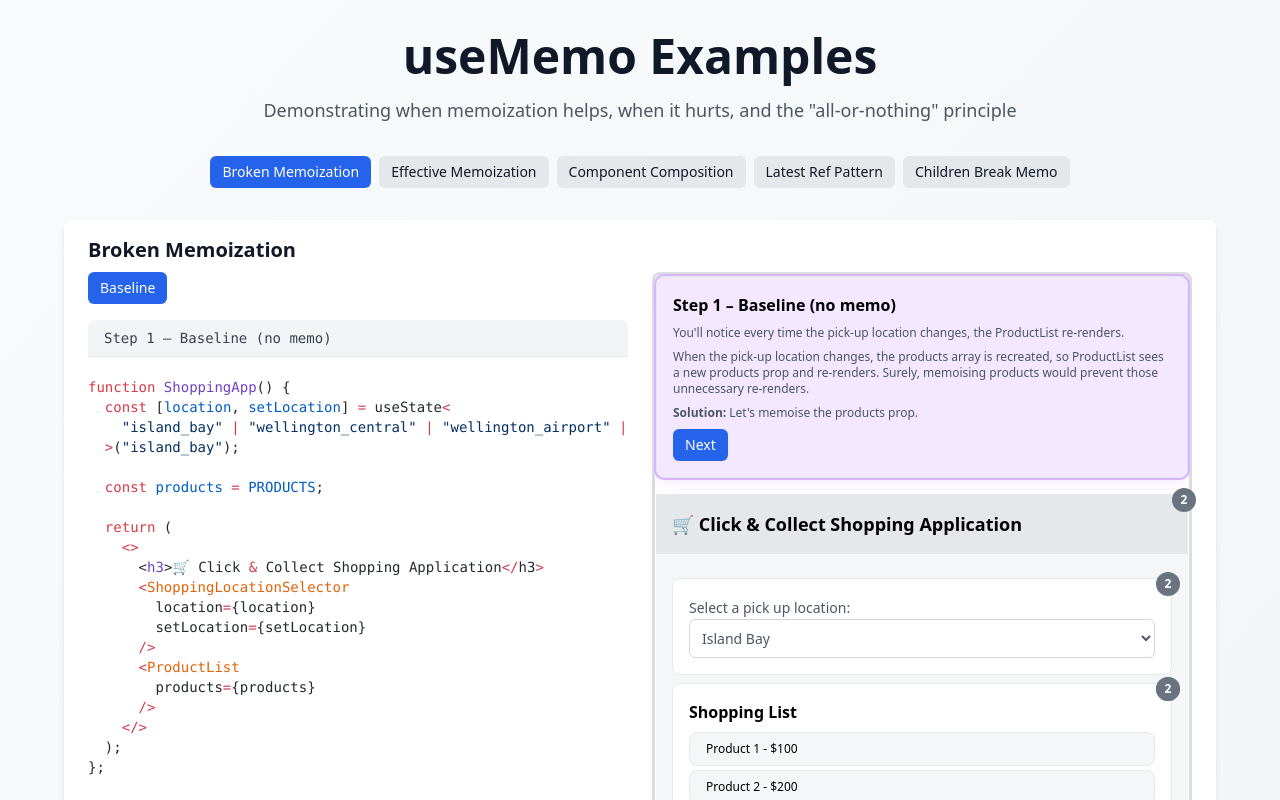
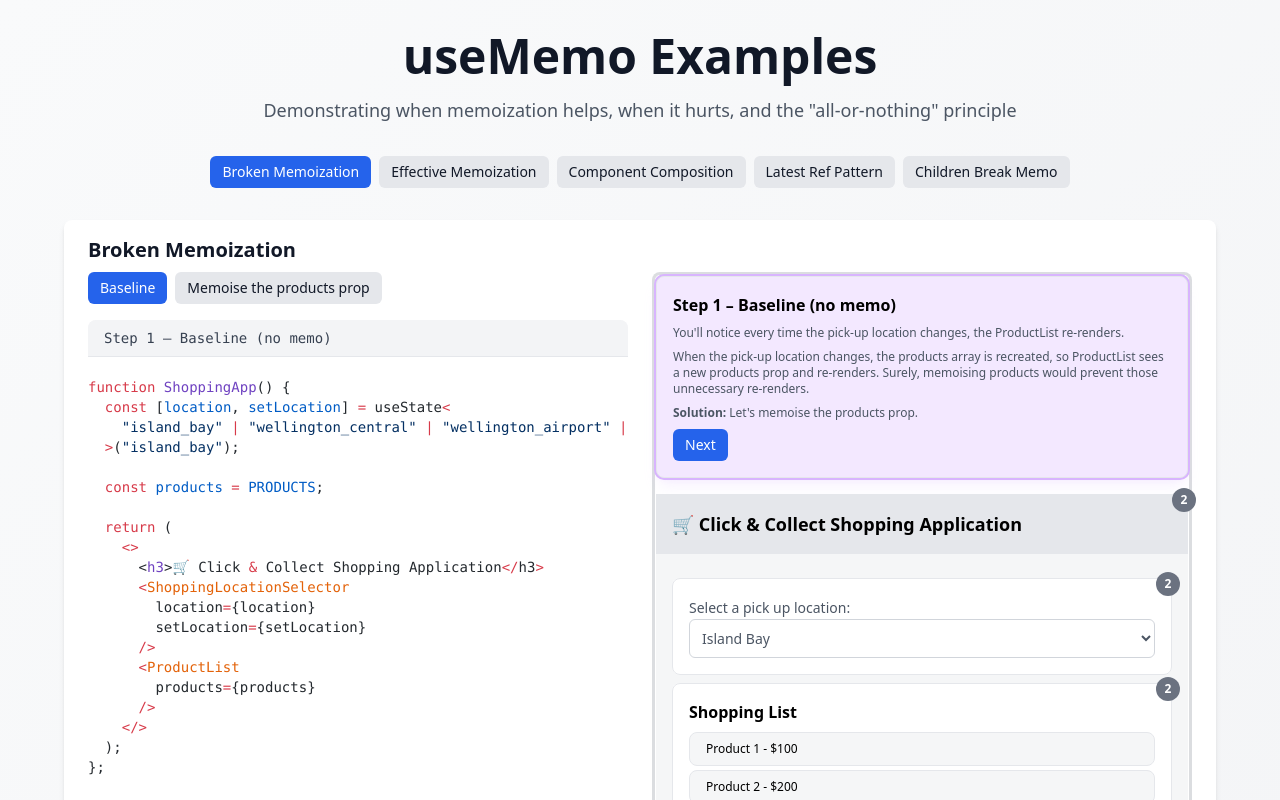
Before and after one commit to slackermorris/use-memo, a React (Vite) app: page / in a window 1280 px wide. Shown: the top 800 px of the page. Built offline with nearby package versions, Linux system fonts and the light colour scheme.

Commit message:
feature: different steps in attempt at memoising better split out

```diff
--- a/src/components/examples/BrokenMemoExample.tsx
+++ b/src/components/examples/BrokenMemoExample.tsx
@@ -116,6 +116,14 @@ const MemoizedProductList = memo(function MemoizedProductList({
 function Demo_Baseline({ products }: { products: Product[] }) {
   return (
     <RenderTracker name="ShoppingApp (Baseline)">
+      <ProductList products={products} />
+    </RenderTracker>
+  );
+}
+
+function Demo_MemoiseProp({ products }: { products: Product[] }) {
+  return (
+    <RenderTracker name="ShoppingApp (memoise prop)">
       <ProductList products={products} />
     </RenderTracker>
   );
@@ -342,6 +350,53 @@ const PRODUCTS = [
 ];
 `;
 
+const CODE_MEMOISE_PROP = `
+function ShoppingApp() {
+  const [location, setLocation] = useState<
+    "island_bay" | "wellington_central" | "wellington_airport" | "wellington_west"
+  >("island_bay");
+
+  const products = useMemo(() => PRODUCTS, []);
+
+  return (
+    <>
+      <h3>🛒 Click & Collect Shopping Application</h3>
+      <ShoppingLocationSelector
+        location={location}
+        setLocation={setLocation}
+      />
+      <ProductList
+        products={products}
+      />
+    </>
+  );
+};
+
+const PRODUCTS = [
+  {
+    id: 1,
+    name: "Product 1",
+    price: 100,
+    category: "electronics",
+    inStock: true,
+  },
+  {
+    id: 2,
+    name: "Product 2",
+    price: 200,
+    category: "clothing",
+    inStock: false,
+  },
+  {
+    id: 3,
+    name: "Product 3",
+    price: 300,
+    category: "books",
+    inStock: true,
+  },
+];
+`;
+
 const CODE_CALLBACK_ONLY = `// useCallback only (doesn't help by itself)
 function ShoppingApp() {
   const [selectedCategory, setSelectedCategory] = useState('all');
@@ -438,27 +493,17 @@ const PRODUCTS = [
 ];
 
 export function BrokenMemoExample() {
-  const [step, setStep] = useState<"baseline">("baseline");
-  const [location, setLocation] = useState<
-    | "island_bay"
-    | "wellington_central"
-    | "wellington_airport"
-    | "wellington_west"
-  >("island_bay");
-
-  const products = PRODUCTS;
-
-  const renderProductList = () => {
-    switch (step) {
-      case "baseline":
-        return <Demo_Baseline products={products} />;
-    }
-  };
+  const [step, setStep] = useState<"baseline" | "memoiseProp">("baseline");
 
   const codeForStep = () => {
     switch (step) {
       case "baseline":
         return { title: "Step 1 – Baseline (no memo)", code: CODE_BASELINE };
+      case "memoiseProp":
+        return {
+          title: "Step 2 – Memoise the products prop",
+          code: CODE_MEMOISE_PROP,
+        };
     }
   };
 
@@ -469,7 +514,10 @@ export function BrokenMemoExample() {
       <div className="grid gap-6 lg:grid-cols-2">
         <div className="space-y-4">
           <div className="flex flex-wrap gap-2">
-            {[{ id: "baseline", label: "Baseline" }].map((s) => (
+            {[
+              { id: "baseline", label: "Baseline" },
+              { id: "memoiseProp", label: "Memoise the products prop" },
+            ].map((s) => (
               <Button
                 key={s.id}
                 size="sm"
@@ -485,8 +533,47 @@ export function BrokenMemoExample() {
           <CodeBlock code={code.code} title={code.title} />
         </div>
 
+        <ShoppingAppRenderer step={step} setStep={setStep} />
+      </div>
+    </div>
+  );
+}
+
+function ShoppingAppRenderer({
+  step,
+  setStep,
+}: {
+  step: "baseline" | "memoiseProp";
+  setStep: (step: "baseline" | "memoiseProp") => void;
+}) {
+  switch (step) {
+    case "baseline":
+      return (
         <div className="space-y-4 rounded-lg p-1 ring ring-gray-600/20 ring-inset">
           <StepExplanation step={step} setStep={setStep} />
+          <ShoppingAppNoMemo />
+        </div>
+      );
+    case "memoiseProp":
+      return (
+        <div className="space-y-4 rounded-lg p-1 ring ring-gray-600/20 ring-inset">
+          <StepExplanation step={step} setStep={setStep} />
+          <ShoppingAppMemoProp />
+        </div>
+      );
+  }
+}
+
+function ShoppingAppNoMemo() {
+  const [location, setLocation] = useState<
+    | "island_bay"
+    | "wellington_central"
+    | "wellington_airport"
+    | "wellington_west"
+  >("island_bay");
+
+  const products = PRODUCTS;
+  return (
     <RenderTracker name={`ShoppingApp`}>
       <div className="space-y-2 w-full bg-gray-100/80 ">
         <div className="flex items-center justify-between w-full p-4 bg-gray-200">
@@ -501,13 +588,41 @@ export function BrokenMemoExample() {
             setLocation={setLocation}
           />
 
-                {renderProductList()}
+          <ProductList products={products} />
         </div>
       </div>
     </RenderTracker>
+  );
+}
+
+function ShoppingAppMemoProp() {
+  const [location, setLocation] = useState<
+    | "island_bay"
+    | "wellington_central"
+    | "wellington_airport"
+    | "wellington_west"
+  >("island_bay");
+
+  const products = useMemo(() => PRODUCTS, []);
+  return (
+    <RenderTracker name={`ShoppingApp`}>
+      <div className="space-y-2 w-full bg-gray-100/80 ">
+        <div className="flex items-center justify-between w-full p-4 bg-gray-200">
+          <h3 className="text-lg font-semibold">
+            🛒 Click & Collect Shopping Application
+          </h3>
+        </div>
+
+        <div className="space-y-2 p-4">
+          <ShoppingLocationSelector
+            location={location}
+            setLocation={setLocation}
+          />
+
+          <ProductList products={products} />
         </div>
       </div>
-    </div>
+    </RenderTracker>
   );
 }
 
@@ -516,7 +631,7 @@ function StepExplanation({
   setStep,
 }: {
   step: string;
-  setStep: (step: string) => void;
+  setStep: (step: "baseline" | "memoiseProp") => void;
 }) {
   switch (step) {
     case "baseline":
@@ -535,9 +650,15 @@ function StepExplanation({
           <p className="text-xs text-gray-600">
             <strong>Solution:</strong> Let's memoise the products prop.
           </p>
-          <Button size="sm" onClick={() => setStep("useCallbackOnly")}>
+          <Button size="sm" onClick={() => setStep("memoiseProp")}>
             Next
           </Button>
+        </div>
+      );
+    case "memoiseProp":
+      return (
+        <div className="space-y-2 p-4 border rounded-lg bg-purple-100 shadow-lg shadow-purple-300/20 ring-2 ring-purple-300">
+          <h3 className="font-semibold">Step 2 – Memoise the products prop</h3>
         </div>
       );
   }
```
Lines whose indentation alone changed are shown as unchanged.
